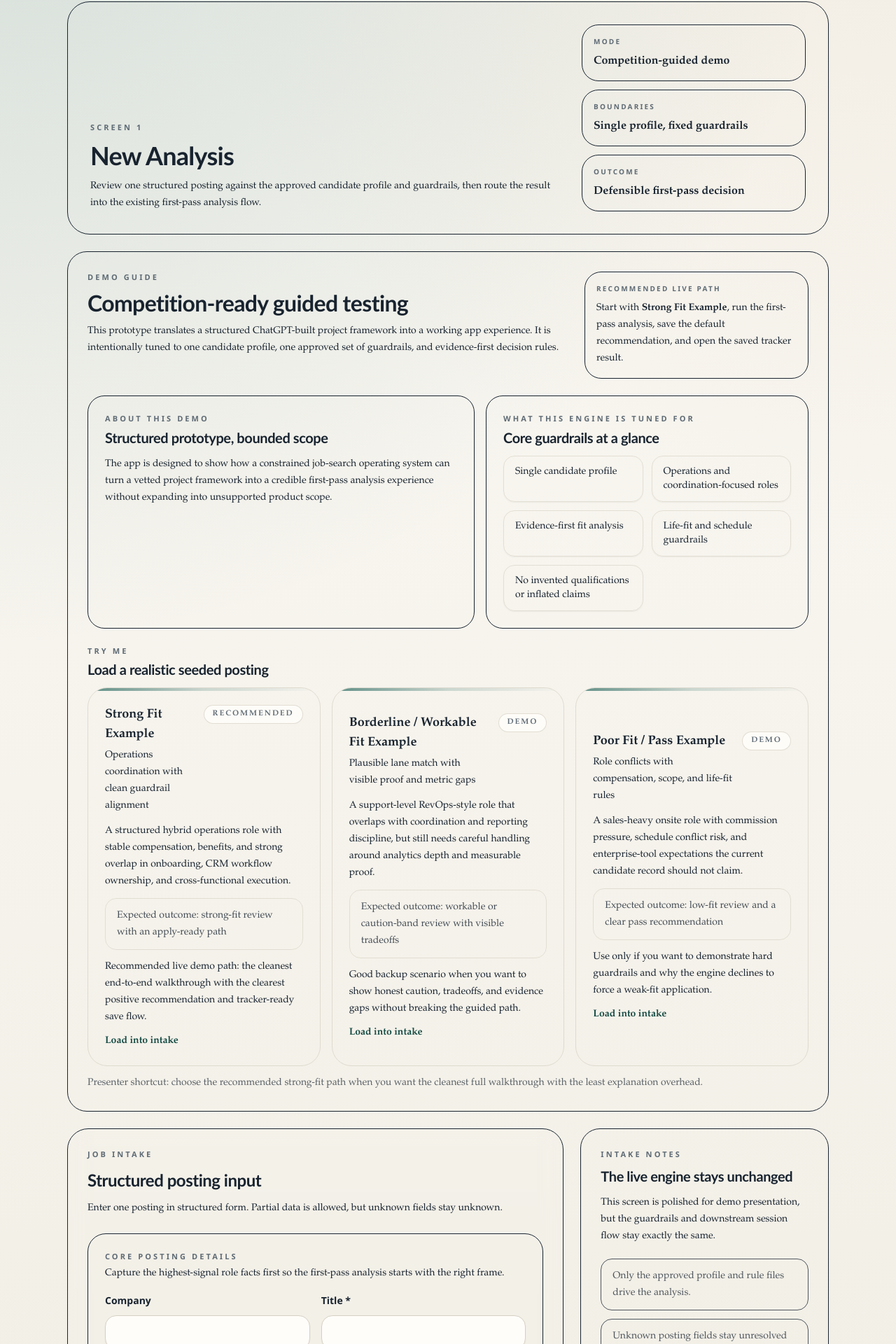
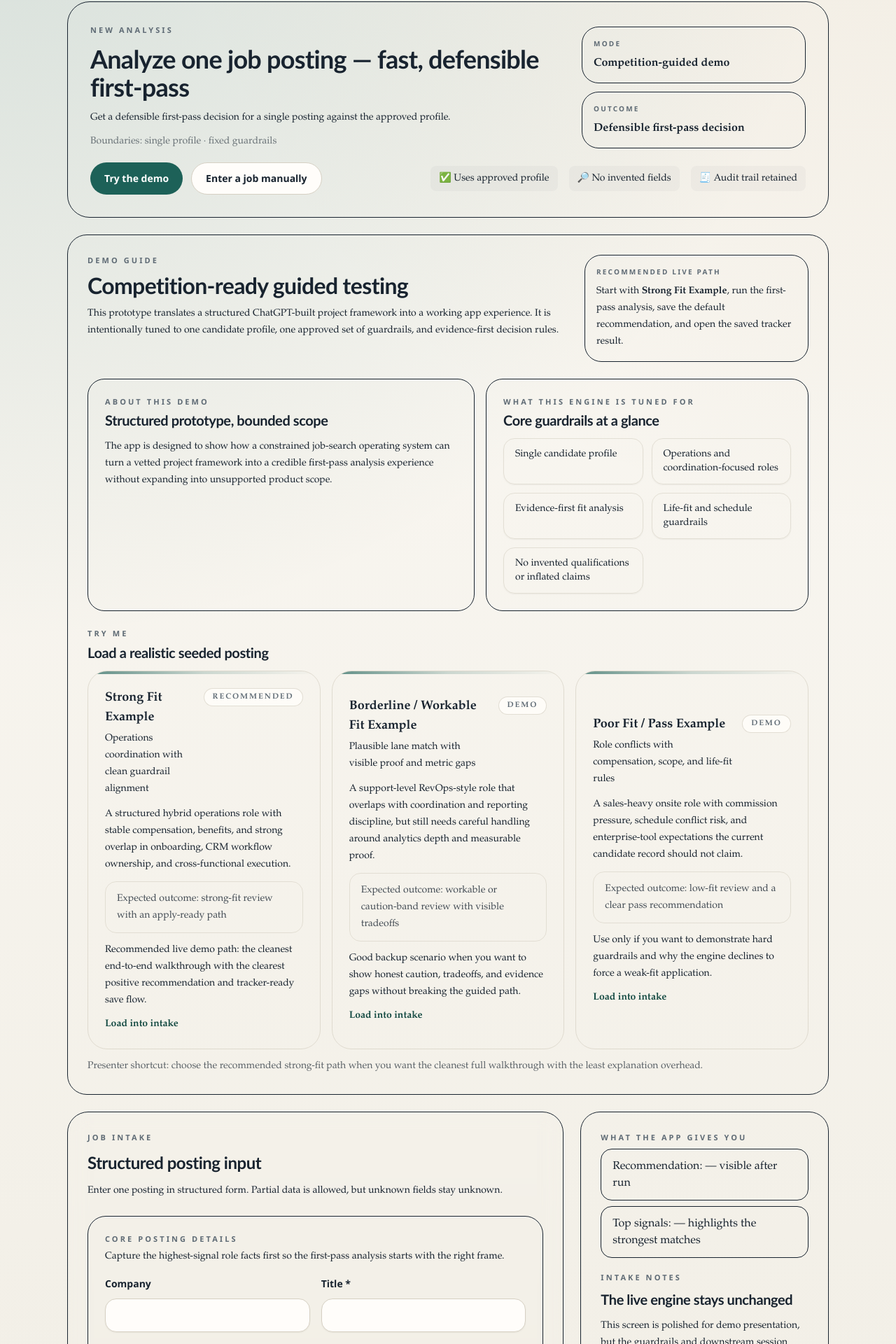
Before and after one commit to inscoe51/job-search-os, a Next.js app: page /new-analysis in a window 1280 px wide. Shown: the part 279-2199 px from the top of the page at 70% size. Built offline with nearby package versions, Linux system fonts and the light colour scheme.

Commit message:
Refine new analysis front door

```diff
--- a/app/new-analysis/page.tsx
+++ b/app/new-analysis/page.tsx
@@ -6,23 +6,19 @@ export default function NewAnalysisPage() {
       <header className="app-page-hero">
         <div className="grid gap-6 xl:grid-cols-[minmax(0,1.15fr)_320px] xl:items-end">
           <div className="space-y-3">
-            <p className="app-kicker">Screen 1</p>
+            <p className="app-kicker">New Analysis</p>
             <h1 className="text-3xl font-semibold text-ink sm:text-4xl">
-              New Analysis
+              Analyze one job posting — fast, defensible first-pass
             </h1>
             <p className="max-w-3xl text-sm leading-6 text-ink/74">
-              Review one structured posting against the approved candidate profile and
-              guardrails, then route the result into the existing first-pass analysis flow.
+              Get a defensible first-pass decision for a single posting against the approved profile.
             </p>
+            <p className="text-sm text-ink/60">Boundaries: single profile · fixed guardrails</p>
           </div>
-          <div className="grid gap-3 sm:grid-cols-3 xl:grid-cols-1">
+          <div className="grid gap-3 sm:grid-cols-2 xl:grid-cols-1">
             <div className="app-hero-stat">
               <p className="app-mini-label">Mode</p>
               <p className="mt-2 text-base font-semibold text-ink">Competition-guided demo</p>
-            </div>
-            <div className="app-hero-stat">
-              <p className="app-mini-label">Boundaries</p>
-              <p className="mt-2 text-base font-semibold text-ink">Single profile, fixed guardrails</p>
             </div>
             <div className="app-hero-stat">
               <p className="app-mini-label">Outcome</p>
@@ -30,7 +26,22 @@ export default function NewAnalysisPage() {
             </div>
           </div>
         </div>
+
+        <div className="mt-5">
+          <div className="flex flex-col sm:flex-row sm:items-center sm:justify-between gap-3">
+            <div className="flex gap-3">
+              <button className="app-button-primary">Try the demo</button>
+              <button className="app-button-secondary">Enter a job manually</button>
+            </div>
+            <div className="flex gap-4 items-center text-sm text-ink/72">
+              <div className="px-3 py-2 rounded-lg bg-muted/5">✅ Uses approved profile</div>
+              <div className="px-3 py-2 rounded-lg bg-muted/5">🔎 No invented fields</div>
+              <div className="px-3 py-2 rounded-lg bg-muted/5">🧾 Audit trail retained</div>
+            </div>
+          </div>
+        </div>
       </header>
+
       <NewAnalysisWorkspace />
     </section>
   );
--- a/components/intake/job-intake-form.tsx
+++ b/components/intake/job-intake-form.tsx
@@ -116,6 +116,7 @@ export function JobIntakeForm({
   );
   const [formState, setFormState] = useState<IntakeFormState>(emptyState);
   const [error, setError] = useState<string | null>(null);
+  const [showSeedPreview, setShowSeedPreview] = useState(false);
 
   function updateField<K extends keyof IntakeFormState>(
     key: K,
@@ -177,15 +178,40 @@ export function JobIntakeForm({
           </p>
           {selectedScenarioId ? (
             <div className="app-callout">
-              <p className="app-mini-label">Active Seed</p>
+              <p className="app-mini-label">Seed</p>
               <p className="mt-2 text-sm leading-6 text-ink/80">
-                Loaded from Demo Guide: {scenarioLabelById[selectedScenarioId]}
+                {scenarioLabelById[selectedScenarioId]}
               </p>
-              <p className="mt-2 text-sm leading-6 text-ink/68">
-                {selectedScenarioId === primaryDemoScenarioId
-                  ? "Recommended live demo path loaded. Next step: run the first-pass analysis."
-                  : "Scenario loaded. Next step: run the first-pass analysis to continue the guided flow."}
-              </p>
+              <div className="mt-3 flex items-center gap-3">
+                <button
+                  type="button"
+                  onClick={() => setShowSeedPreview((s) => !s)}
+                  className="app-button-secondary"
+                >
+                  {showSeedPreview ? "Hide seed" : "View seed"}
+                </button>
+                <p className="text-sm text-ink/68">
+                  {selectedScenarioId === primaryDemoScenarioId
+                    ? "Recommended demo path."
+                    : "Demo scenario loaded."}
+                </p>
+              </div>
+
+              {showSeedPreview && seededPosting ? (
+                <div className="mt-3 app-card p-3" id="seed-preview">
+                  <p className="font-semibold">{seededPosting.title || "(no title)"}</p>
+                  {seededPosting.company ? (
+                    <p className="text-sm text-ink/72">{seededPosting.company}</p>
+                  ) : null}
+                  {seededPosting.responsibilities?.length ? (
+                    <ul className="mt-2 text-sm list-disc pl-5">
+                      {seededPosting.responsibilities.slice(0, 3).map((r, i) => (
+                        <li key={i}>{r}</li>
+                      ))}
+                    </ul>
+                  ) : null}
+                </div>
+              ) : null}
             </div>
           ) : null}
         </div>
@@ -374,6 +400,14 @@ export function JobIntakeForm({
 
       <aside className="app-accent-panel space-y-5 p-6 sm:p-7 lg:sticky lg:top-6">
         <div>
+          <p className="app-kicker">What the app gives you</p>
+          <div className="mt-2 space-y-2">
+            <div className="app-card px-4 py-3">Recommendation: — visible after run</div>
+            <div className="app-card px-4 py-3">Top signals: — highlights the strongest matches</div>
+          </div>
+        </div>
+
+        <div>
           <p className="app-kicker">Intake Notes</p>
           <h3 className="mt-2 text-xl font-semibold text-ink">The live engine stays unchanged</h3>
           <p className="mt-3 text-sm leading-6 text-ink/74">
```
